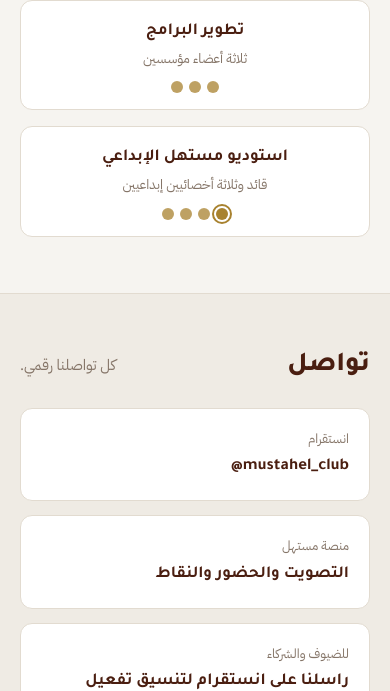
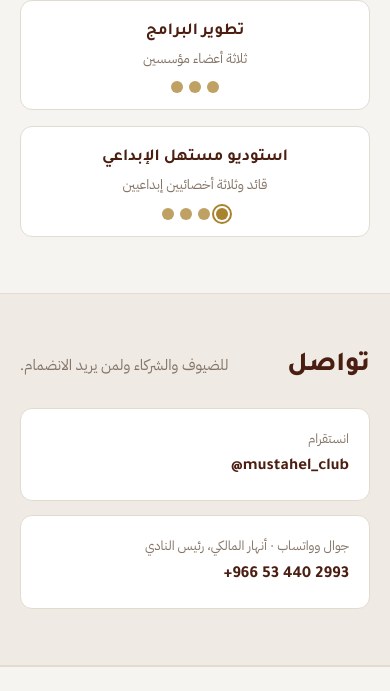
Before and after one commit to anhary010/mustahal-site, a plain HTML site: page index.html in a window 390 px wide. Shown: the part 9676-10367 px from the top of the page. Drawn offline with Linux system fonts and the light colour scheme.

Commit message:
content: contact = Instagram + phone/WhatsApp; drop platform link
Co-Authored-By: Claude Fable 5.1 <noreply@anthropic.com>

```diff
--- a/index.html
+++ b/index.html
@@ -101,7 +101,7 @@ section.alt{background:var(--bg-2);border-block:1px solid var(--line)}
 .team i em.lead{opacity:1;outline:2px solid var(--gold);outline-offset:2px}
 
 /* contact */
-.contact{display:grid;gap:14px;grid-template-columns:repeat(auto-fit,minmax(220px,1fr))}
+.contact{display:grid;gap:14px;grid-template-columns:repeat(auto-fit,minmax(260px,1fr));max-width:760px}
 .contact a{display:block;padding:18px 20px;border:1px solid var(--line);border-radius:12px;background:var(--print);text-decoration:none;color:var(--ink)}
 .contact a:hover{border-color:var(--gold)}
 .contact small{display:block;color:var(--mute);font-size:13px}
@@ -299,11 +299,10 @@ footer img{height:30px;width:auto}
 </div></section>
 
 <section id="contact" class="alt"><div class="wrap">
-  <div class="sec-head"><h2>تواصل</h2><p>كل تواصلنا رقمي.</p></div>
+  <div class="sec-head"><h2>تواصل</h2><p>للضيوف والشركاء ولمن يريد الانضمام.</p></div>
   <div class="contact">
     <a href="https://www.instagram.com/mustahel_club" target="_blank" rel="noopener"><small>انستقرام</small><b dir="ltr">@mustahel_club</b></a>
-    <a href="https://claude.ai/artifact/38fRbdt7PwUAN29KPWTQyL" target="_blank" rel="noopener"><small>منصة مستهل</small><b>التصويت والحضور والنقاط</b></a>
-    <a href="#next"><small>للضيوف والشركاء</small><b>راسلنا على انستقرام لتنسيق تفعيل</b></a>
+    <a href="https://wa.me/966534402993" target="_blank" rel="noopener"><small>جوال وواتساب · أنهار المالكي، رئيس النادي</small><b dir="ltr">+966 53 440 2993</b></a>
   </div>
 </div></section>
 
```
